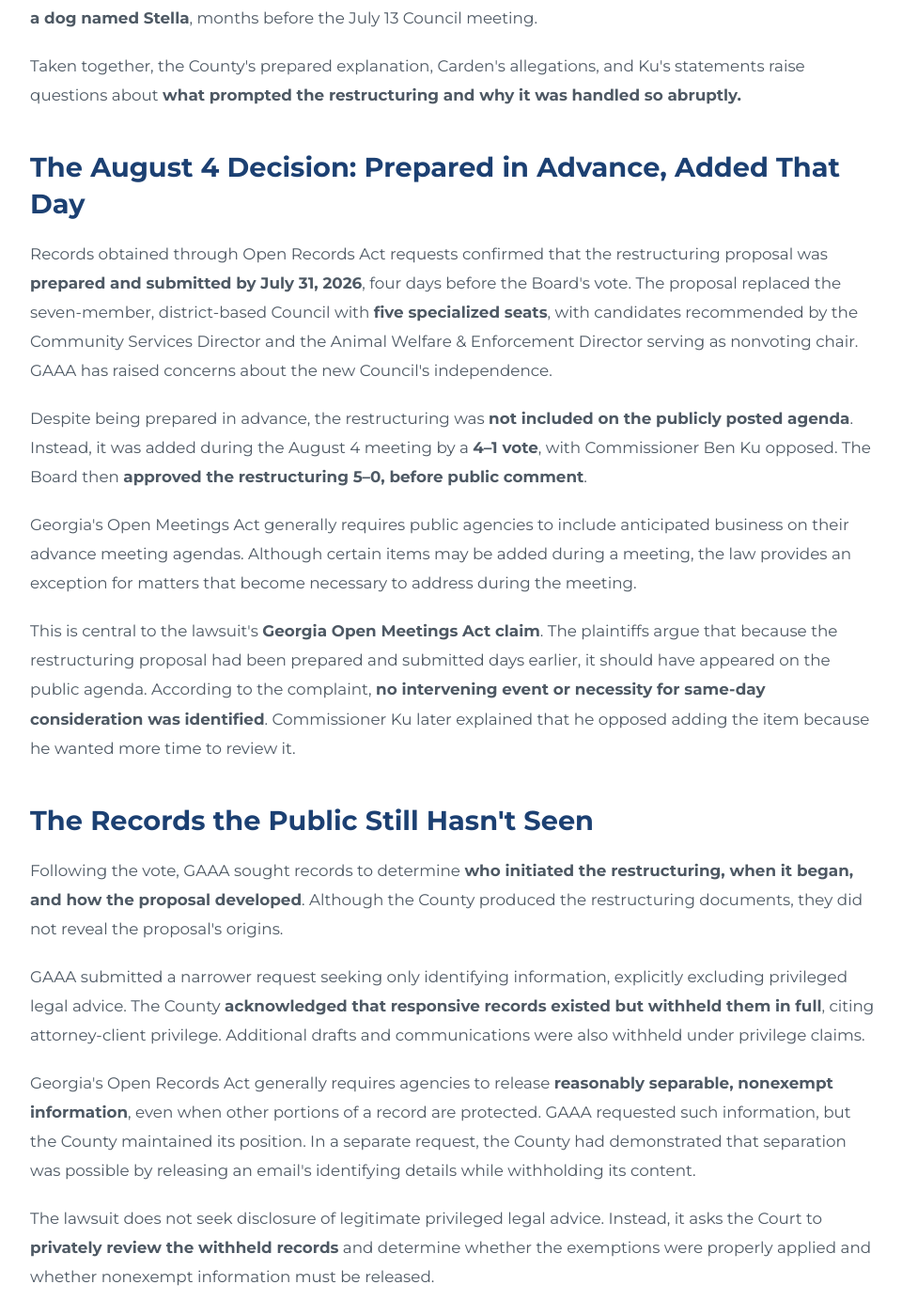
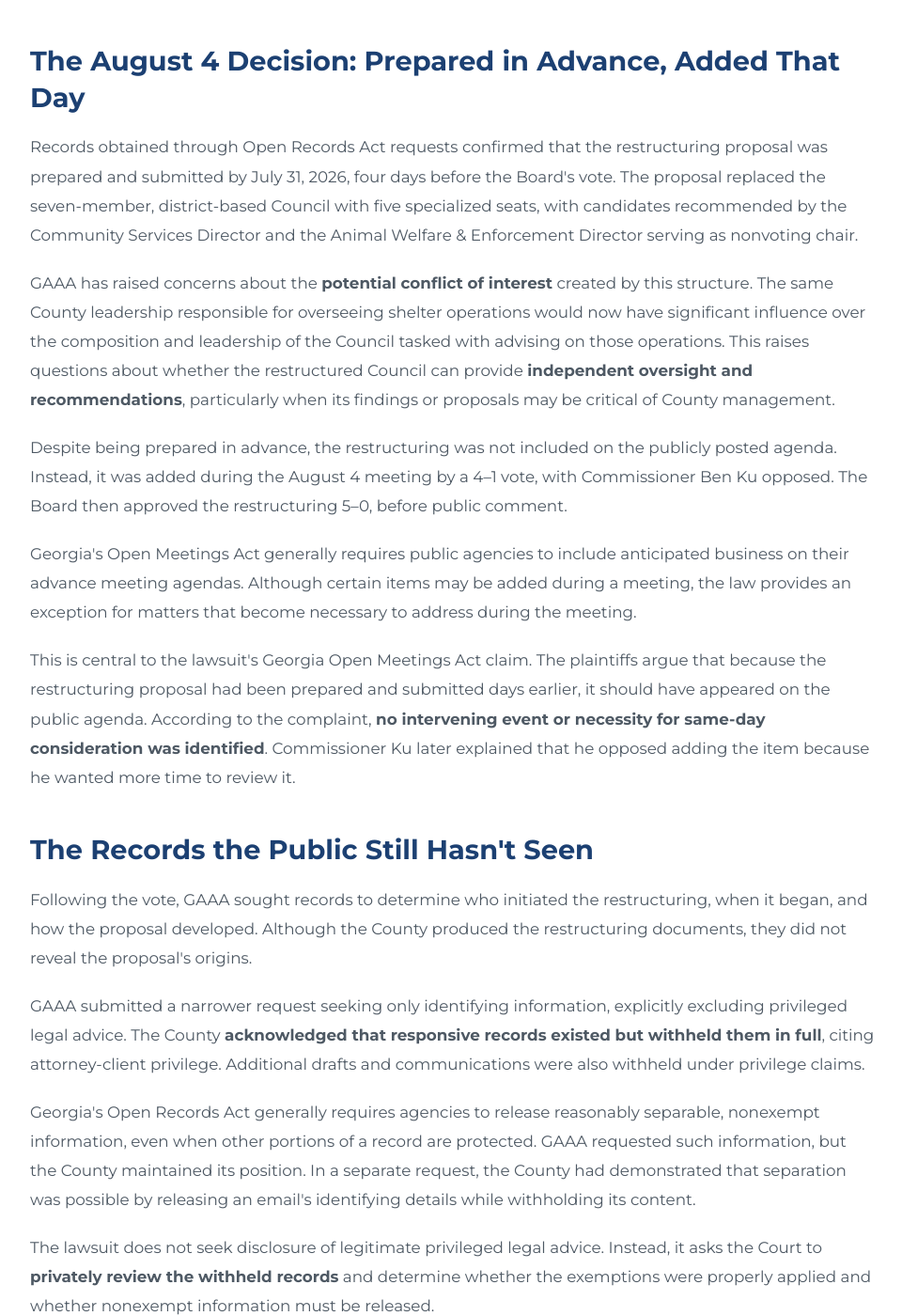
Before and after one commit to whitleybacon/gwinnett-animal-advocacy-alliance, a Jekyll site: the page built from blog/gwinnett-animal-advisory-council-lawsuit-2026.html, in a window 1280 px wide and 1400 px high, scrolled down 4306 px. Shown: the whole window at 94% size, without its empty margins (158-1118 px from the left). Built offline with Jekyll 4.4.1, drawn with Linux system fonts in a browser that asks for light colours; some of the changed text lies outside the part shown.

Commit message:
Update gwinnett-animal-advisory-council-lawsuit-2026.html

```diff
--- a/blog/gwinnett-animal-advisory-council-lawsuit-2026.html
+++ b/blog/gwinnett-animal-advisory-council-lawsuit-2026.html
@@ -250,18 +250,17 @@
 </p>
 
 <p>
-    Among the proposals was additional camera
-    coverage in areas housing animals.
-    The Council unanimously voted, 7–0,
-    to recommend that shelter management
-    seek a bid to evaluate the feasibility
-    of bird's-eye-view cameras.
+    Among the proposals was additional camera coverage in areas
+    housing animals. With shelter construction already underway,
+    the Council unanimously voted, <strong>7–0, to recommend
+    that shelter management obtain a bid to evaluate the
+    feasibility of adding bird's-eye-view cameras</strong>
+    as part of the ongoing project.
 </p>
 
 <p>
-    Members also discussed <strong>proposals to recommend an independent
-    external audit</strong> of Gwinnett Animal Welfare and a
-    <strong>countywide spay/neuter voucher and microchip program</strong>
+    Members also discussed proposals to recommend an independent
+    external audit of Gwinnett Animal Welfare and a countywide spay/neuter voucher and microchip program
     for the Board of Commissioners to consider. Both proposals were
     unanimously tabled for further discussion.
 </p>
@@ -304,55 +303,51 @@
     operations, or commit County funds.
 </p>
 
-<p>
-    That distinction became important
-    after Commissioner Kirkland Carden
-    publicly accused Council members
-    of exceeding their authority.
-</p>
-
 <h2>
     A Dispute Over the Council's Authority
     and Public Meetings
 </h2>
 
 <p>
-    Following the <strong>August 4 restructuring vote</strong>,
-    Commissioner Kirkland Carden publicly accused Council members
-    of exceeding their authority and "actively subverting public
-    meeting laws," claiming they had amended their bylaws to
-    meet privately without County staff.
+    Following the August 4 restructuring vote, Commissioner
+    Kirkland Carden publicly accused Council members of
+    exceeding their authority and "actively subverting
+    public meeting laws," claiming they had amended their
+    bylaws to meet privately without County staff.
 </p>
 
 <p>
-    However, the meeting minutes show that the Council approved
-    additional meetings <strong>without shelter staff—not meetings
-    closed to the public.</strong> The proposal followed concerns
-    about requiring staff to attend more meetings, and
-    <strong>the previous Council ordinance did not require shelter
-    staff to attend Council meetings.</strong> Furthermore,
-    <strong>the County Attorney was present at the July 13 meeting
-    and raised no concerns about the proposed meetings without
-    staff.</strong> Those meetings would still be subject to
-    Georgia's Open Meetings Act.
+    However, the meeting minutes show that the Council
+    approved additional meetings
+    <strong>without shelter staff—not meetings closed
+    to the public.</strong> The proposal followed concerns
+    about requiring staff to attend more meetings, and the
+    previous Council ordinance did not require shelter staff
+    to attend Council meetings. Furthermore, the County
+    Attorney was present at the July 13 meeting and raised
+    no concerns about the proposed meetings without staff.
+    Those meetings would still be subject to Georgia's
+    Open Meetings Act.
 </p>
 
 <p>
     GAAA requested records supporting Carden's allegations.
-    The County ultimately produced two emails concerning Council
-    email practices, but neither documented an unlawful closed
-    meeting or a warning about the July 13 proposal. GAAA also
-    questioned Carden's claims of unauthorized audits and oversight,
-    noting that members were discussing potential recommendations—not
-    independently exercising those powers.
+    The County ultimately produced two emails concerning
+    Council email practices, but
+    <strong>neither documented an unlawful closed meeting
+    or a warning about the July 13 proposal.</strong>
+    GAAA also questioned Carden's claims of unauthorized
+    audits and oversight, noting that members were discussing
+    potential recommendations—not independently exercising
+    those powers.
 </p>
 
 <p>
     Despite follow-up inquiries, GAAA received no documented
-    explanation identifying the specific Council conduct that
-    allegedly warranted restructuring or confirming whether
-    County Legal had warned members about such conduct during
-    a public meeting.
+    explanation identifying the specific Council conduct
+    that allegedly warranted restructuring or confirming
+    whether County Legal had warned members about such
+    conduct during a public meeting.
 </p>
 
 
@@ -402,17 +397,16 @@
     shelter staff. Community Services Director Lindsey Jorstad
     confirmed that <strong>the individual associated with the
     threat was not an Animal Advisory Council member.</strong>
-    Records later identified the incident as a
-    <strong>March 17, 2026 threat involving a dispute over
-    a dog named Stella</strong>, months before the July 13
+    Records later identified the incident as a March 17, 2026 threat involving a dispute over
+    a dog named Stella, months before the July 13
     Council meeting.
 </p>
 
 <p>
     Taken together, the County's prepared explanation,
     Carden's allegations, and Ku's statements raise questions
-    about <strong>what prompted the restructuring and why
-    it was handled so abruptly.</strong>
+    about what prompted the restructuring and why
+    it was handled so abruptly.
 </p>
 
 
@@ -422,23 +416,35 @@
 </h2>
 
 <p>
-    Records obtained through Open Records Act requests confirmed that
-    the restructuring proposal was <strong>prepared and submitted
-    by July 31, 2026</strong>, four days before the Board's vote.
+    Records obtained through Open Records Act requests confirmed
+    that the restructuring proposal was prepared and submitted
+    by July 31, 2026, four days before the Board's vote.
     The proposal replaced the seven-member, district-based Council
-    with <strong>five specialized seats</strong>, with candidates
-    recommended by the Community Services Director and the Animal
-    Welfare &amp; Enforcement Director serving as nonvoting chair.
-    GAAA has raised concerns about the new Council's independence.
+    with five specialized seats, with candidates recommended by
+    the Community Services Director and the Animal Welfare &amp;
+    Enforcement Director serving as nonvoting chair.
+</p>
+
+<p>
+    GAAA has raised concerns about the
+    <strong>potential conflict of interest</strong> created by
+    this structure. The same County leadership responsible for
+    overseeing shelter operations would now have significant
+    influence over the composition and leadership of the Council
+    tasked with advising on those operations. This raises questions
+    about whether the restructured Council can provide
+    <strong>independent oversight and recommendations</strong>,
+    particularly when its findings or proposals may be critical
+    of County management.
 </p>
 
 <p>
     Despite being prepared in advance, the restructuring was
-    <strong>not included on the publicly posted agenda</strong>.
+    not included on the publicly posted agenda.
     Instead, it was added during the August 4 meeting by a
-    <strong>4–1 vote</strong>, with Commissioner Ben Ku opposed.
-    The Board then <strong>approved the restructuring 5–0,
-    before public comment</strong>.
+    4–1 vote, with Commissioner Ben Ku opposed.
+    The Board then approved the restructuring 5–0,
+    before public comment.
 </p>
 
 <p>
@@ -451,7 +457,7 @@
 
 <p>
     This is central to the lawsuit's
-    <strong>Georgia Open Meetings Act claim</strong>.
+     Georgia Open Meetings Act claim.
     The plaintiffs argue that because the restructuring proposal
     had been prepared and submitted days earlier, it should have
     appeared on the public agenda. According to the complaint,
@@ -466,8 +472,8 @@
 </h2>
 <p>
     Following the vote, GAAA sought records to determine
-    <strong>who initiated the restructuring, when it began,
-    and how the proposal developed</strong>. Although the County
+     who initiated the restructuring, when it began,
+    and how the proposal developed. Although the County
     produced the restructuring documents, they did not reveal
     the proposal's origins.
 </p>
@@ -483,7 +489,7 @@
 
 <p>
     Georgia's Open Records Act generally requires agencies to
-    release <strong>reasonably separable, nonexempt information</strong>,
+    release reasonably separable, nonexempt information,
     even when other portions of a record are protected.
     GAAA requested such information, but the County maintained
     its position. In a separate request, the County had
@@ -504,35 +510,33 @@
     the Existing Appointments?
 </h2>
 
-
 <p>
     A separate legal question arose immediately after the
     August 4 vote. Community Services Director Lindsey Jorstad
-    notified sitting Council members that
-    <strong>their appointments had ended</strong> as part
-    of the restructuring.
+    notified sitting Council members that their appointments
+    had ended as part of the restructuring.
 </p>
 
 <p>
-    However, according to the complaint,
-    <strong>neither the restructuring resolution nor the
-    replacement ordinance expressly terminated their
-    appointments</strong>, and the meeting minutes do not
-    reflect a separate Board vote removing them. The replacement
-    ordinance provides for removal of members by a majority
-    vote of the Board.
+    However, the previous ordinance stated that members in
+    good standing would continue serving until reappointed
+    or replaced by the Board of Commissioners.
+    <strong>The new ordinance retained that provision and
+    explicitly required a majority Board vote to remove
+    members.</strong> According to the complaint, neither
+    the restructuring resolution nor the new ordinance
+    expressly terminated the sitting members' appointments,
+    and the meeting minutes reflect no separate vote
+    removing them.
 </p>
 
 <p>
-    Two former Council members now challenge whether their
-    appointments were legally terminated through the
-    restructuring and subsequent staff notices. The claim
-    does not dispute the Board's general authority to
-    restructure an advisory council, but asks the Court
-    to determine <strong>whether the August 4 action
-    lawfully ended their appointments.</strong>
+    Two former Council members now challenge whether the
+    restructuring vote itself lawfully ended their appointments,
+    or whether the subsequent staff notices effectively
+    removed them without the required Board action.
+    The lawsuit asks the Court to resolve that question.
 </p>
-
 <h2>
     What the Lawsuit Asks the Court to Decide
 </h2>
@@ -643,19 +647,13 @@
     The lawsuit now asks the Court to determine whether
     the County complied with legal requirements governing
     public meetings, access to records, and Council appointments.
+</p>
+
+<p>
     Regardless of the outcome, these questions matter to
     every resident who expects government decisions to be
     made through a <strong>transparent, accountable,
     and lawful process.</strong>
-</p>
-
-<p>
-    Regardless of the outcome,
-    those questions are important
-    to every resident who expects
-    government decisions to be
-    made through a transparent
-    and lawful process.
 </p>
 
 <div class="statement">
```
